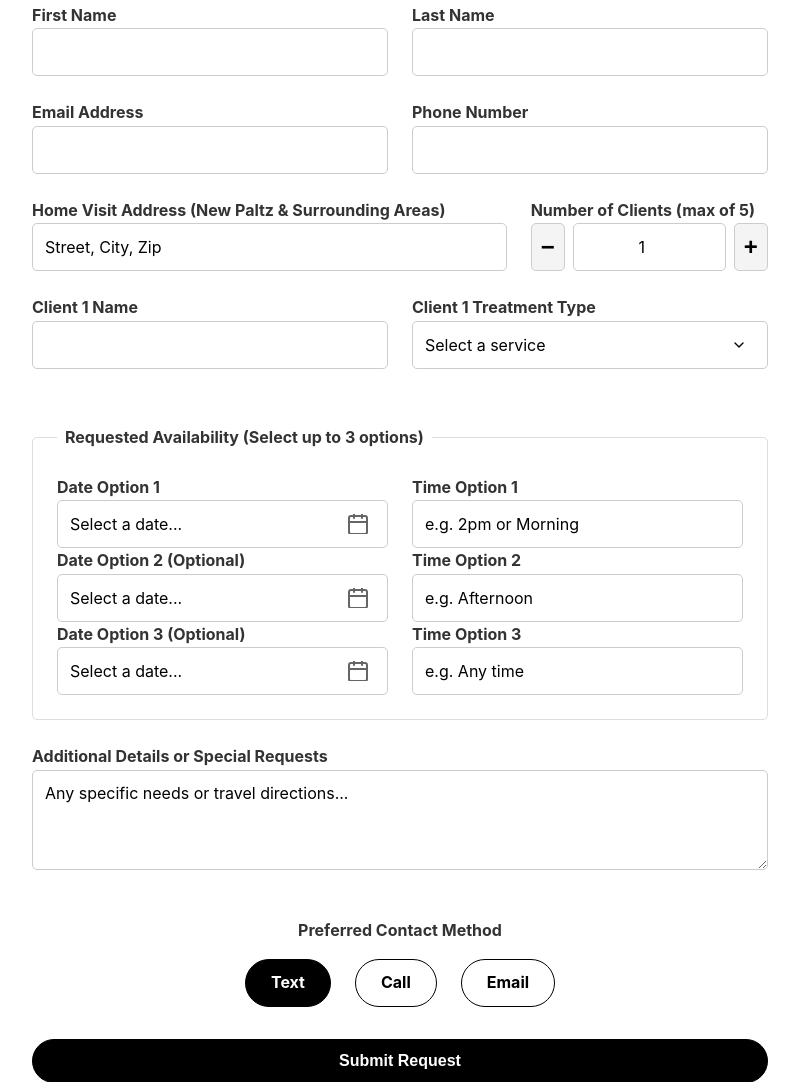
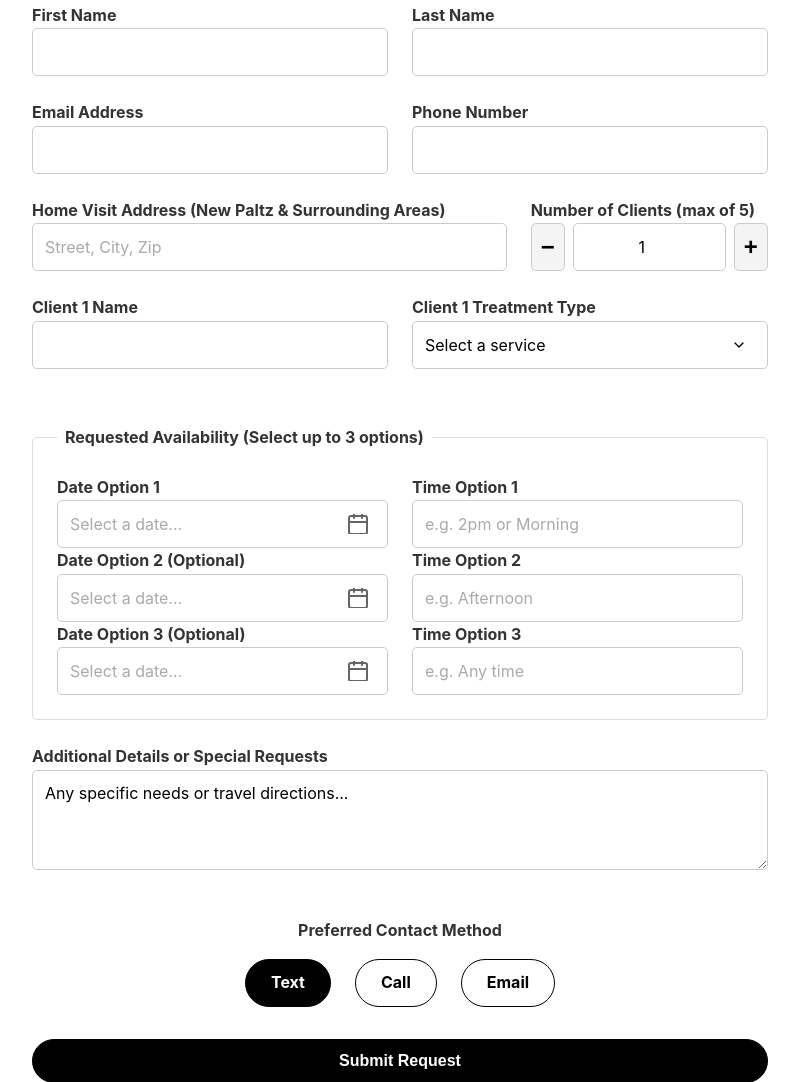
Before and after one commit to zcvaccaro/ChelMassage, a Flask app: page /OnSiteRequest.html in a window 1280 px wide. Shown: the part 368-1450 px from the top of the page, without its empty margins (240-1039 px from the left). Run offline with Flask 3, Linux system fonts and the light colour scheme.

Commit message:
Placeholder color

```diff
--- a/static/styles.css
+++ b/static/styles.css
@@ -835,10 +835,11 @@
 }
 input::-webkit-input-placeholder {
   color: #aaa !important;
+  -webkit-text-fill-color: #aaa !important; /* Ensure WebKit applies the placeholder color */
 }
 
-:-ms-input-placeholder { color: #aaa !important; }
-::-ms-input-placeholder { color: #aaa !important; }
+:-ms-input-placeholder { color: #aaa !important; } /* For IE10+ */
+::-ms-input-placeholder { color: #aaa !important; } /* For Edge */
 
 fieldset {
   border: 1px solid #ddd;
```
